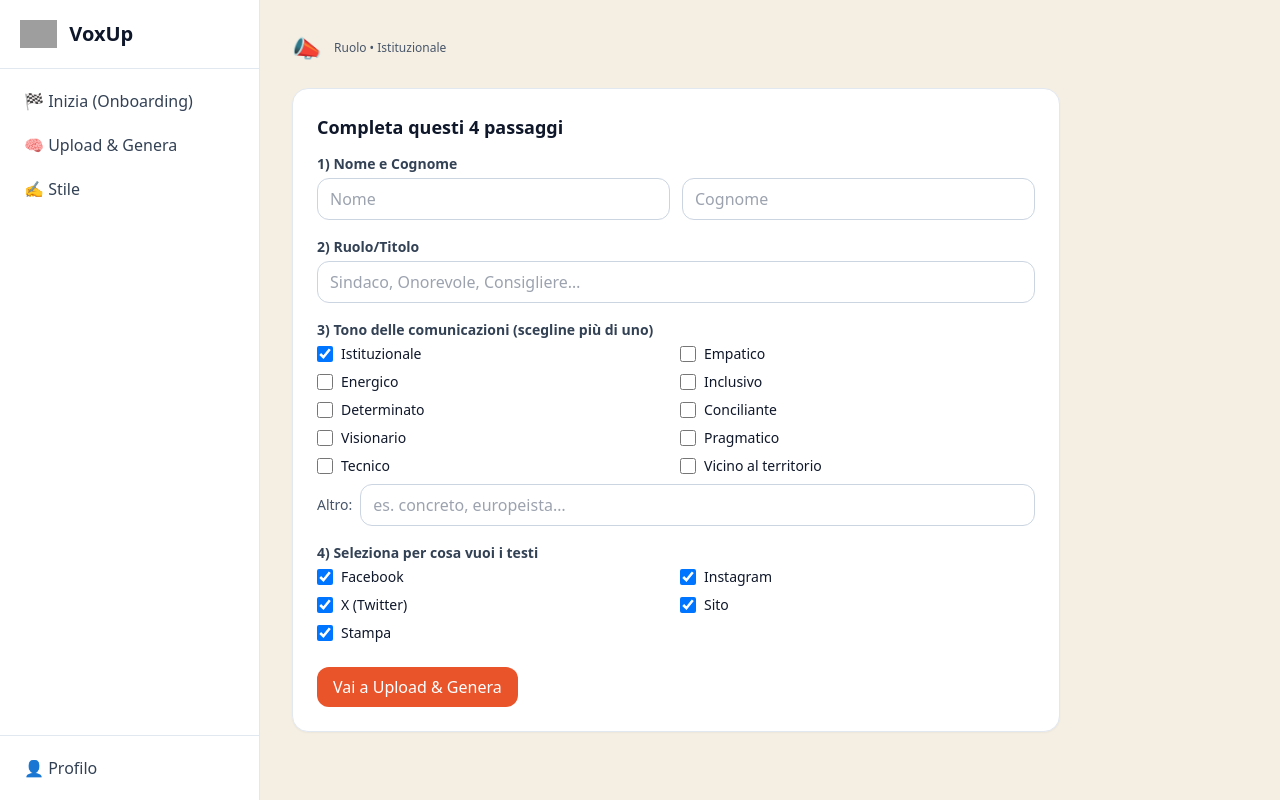
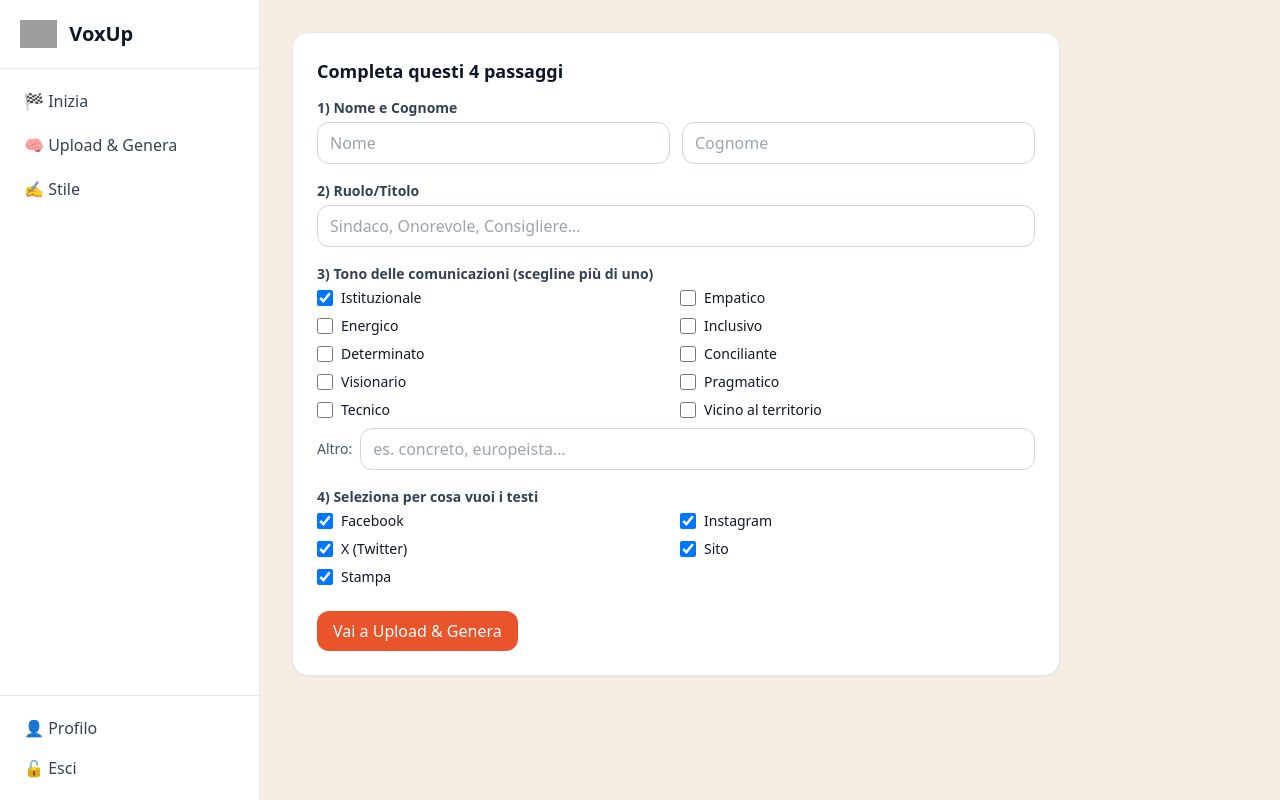
Before and after one commit to lorenzospadotto-debug/noventa-comms-app, a FastAPI app: page / in a window 1280 px wide. Run offline with FastAPI, Linux system fonts and the light colour scheme; the visitor is signed in with stand-in values (Sample User, id 1); some libraries are stand-ins or nearby versions; grey boxes are pictures that could not be loaded.

Commit message:
Update base.html

```diff
--- a/templates/base.html
+++ b/templates/base.html
@@ -22,9 +22,6 @@
       .input:focus{outline:none;box-shadow:0 0 0 2px rgba(233,84,43,.25);border-color:var(--vox-primary)}
       .label{font-size:.875rem;font-weight:600;color:#334155;margin-bottom:.25rem;display:block}
       .checkbox{width:1rem;height:1rem}
-      .grid-cards{display:grid;gap:1rem}
-      @media(min-width:768px){.grid-cards{gap:1.5rem;grid-template-columns:repeat(2,minmax(0,1fr))}}
-      @media(min-width:1280px){.grid-cards{grid-template-columns:repeat(3,minmax(0,1fr))}}
       /* spinner overlay */
       .overlay{position:fixed;inset:0;background:rgba(255,255,255,.65);backdrop-filter:blur(1px);display:none;align-items:center;justify-content:center;z-index:50}
       .overlay.show{display:flex}
@@ -33,8 +30,9 @@
     </style>
   </head>
   <body x-data="{loading:false}">
-    <!-- loading overlay -->
     <div class="overlay" :class="{ 'show': loading }">
+      <!-- Se carichi /static/img/loading.gif la mostriamo, altrimenti spinner CSS -->
+      <img src="/static/img/loading.gif" class="w-12 h-12" onerror="this.style.display='none'">
       <div class="spinner"></div>
     </div>
 
@@ -46,31 +44,18 @@
         </div>
 
         <nav class="p-3 space-y-1 flex-1">
-          <a href="/" class="nav-link">🏁 Inizia (Onboarding)</a>
+          <a href="/" class="nav-link">🏁 Inizia</a>
           <a href="/compose" class="nav-link">🧠 Upload & Genera</a>
           <a href="/style" class="nav-link">✍️ Stile</a>
         </nav>
 
         <div class="p-3 border-t border-slate-200">
           <a href="/profile" class="nav-link">👤 Profilo</a>
+          <a href="/logout" class="nav-link">🔓 Esci</a>
         </div>
       </aside>
 
       <main class="p-4 md:p-8">
-        <header class="flex items-center justify-between mb-6">
-          <div class="flex items-center gap-3">
-            <div class="text-2xl">{{ settings.emoji if settings and settings.emoji else "📣" }}</div>
-            <div>
-              <div class="font-semibold">
-                {% if settings %}{{ (settings.first_name ~ ' ' ~ settings.last_name)|trim }}{% else %}Nome Cognome{% endif %}
-              </div>
-              <div class="text-xs text-slate-600">
-                {{ settings.role or "Ruolo" }} • {{ (settings.tones|join(', ')) if settings and settings.tones else "Toni" }}
-              </div>
-            </div>
-          </div>
-        </header>
-
         {% block content %}{% endblock %}
       </main>
     </div>
```
